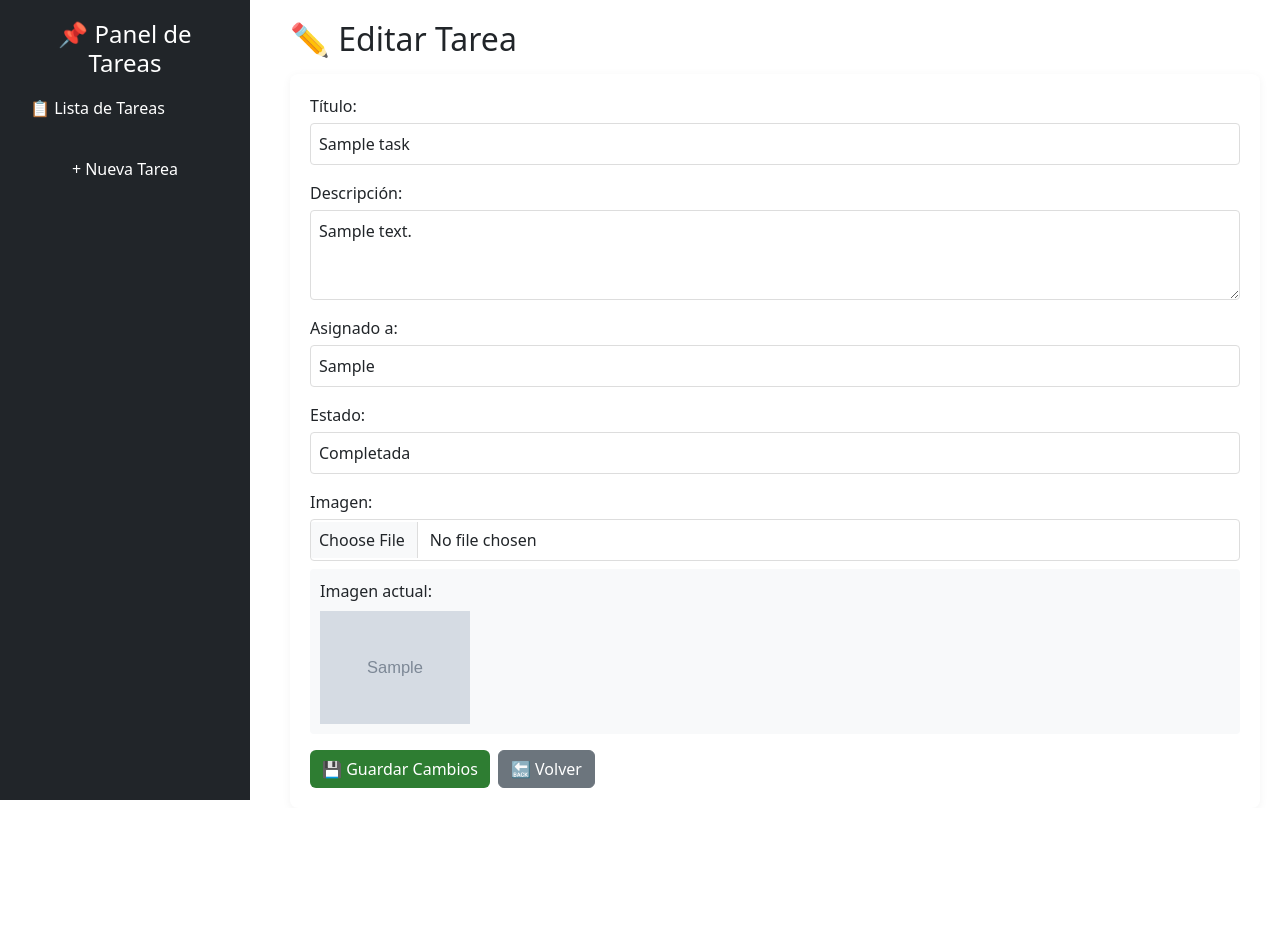
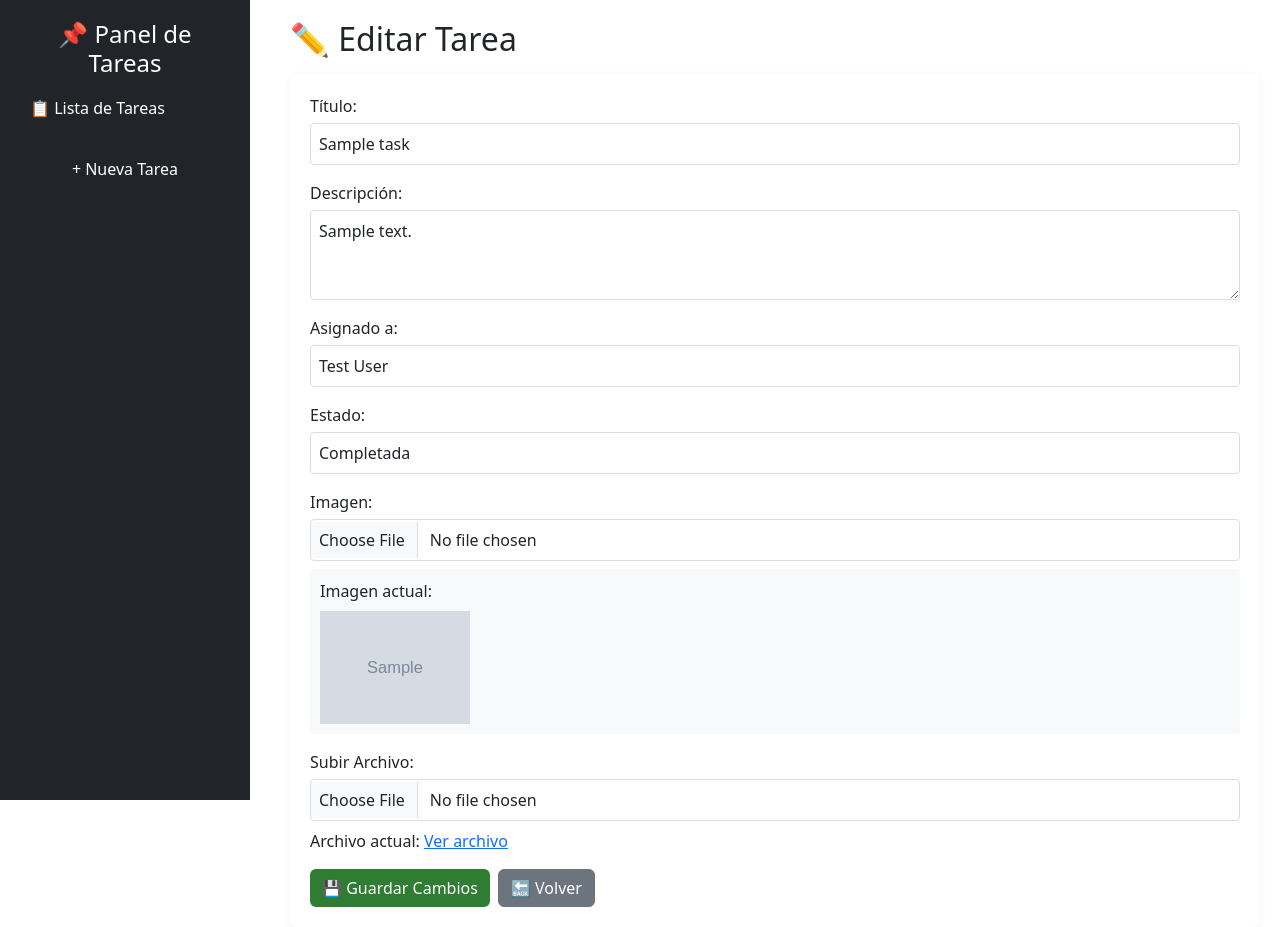
Before and after one commit to Pythonjhon/administrador-, a Laravel app: page /tasks/1/edit in a window 1280 px wide. Before the commit the page ends 800 px from the top, so only its background shows below. Run offline with Laravel 12, Linux system fonts and the light colour scheme; data comes from the database, SQL or seed files in the repository; tables that the repository leaves empty hold one stand-in row (values such as "Sample post"); grey boxes marked "Sample" are stand-in pictures.

Commit message:
crud completo y datos pedidos por el usuario completado

```diff
--- a/app/Http/Controllers/TaskController.php
+++ b/app/Http/Controllers/TaskController.php
@@ -3,18 +3,15 @@
 namespace App\Http\Controllers;
 
 use App\Models\Task;
+use App\Models\User;
 use Illuminate\Http\Request;
 use Illuminate\Support\Facades\Storage;
 
 class TaskController extends Controller
 {
-    /**
-     * Muestra la lista de tareas.
-     */
     public function index(Request $request)
     {
         $filter = $request->query('filter');
-
         $tasks = Task::when($filter === 'completed', fn($query) => $query->where('completed', true))
                      ->when($filter === 'pending', fn($query) => $query->where('completed', false))
                      ->paginate(10);
@@ -22,31 +19,25 @@
         return view('tasks.index', compact('tasks', 'filter'));
     }
 
-    /**
-     * Muestra el formulario de creación de tareas.
-     */
     public function create()
 {
-        return view('tasks.create');
+    $users = User::all(); // Obtener todos los usuarios
+    return view('tasks.create', compact('users'));
 }
 
-    /**
-     * Almacena una nueva tarea.
-     */
     public function store(Request $request)
     {
         $request->validate([
             'title' => 'required|string|max:255',
             'description' => 'nullable|string',
-        'assigned_to' => 'required|string|max:255',
+            'assigned_to' => 'required|exists:users,id',
             'completed' => 'required|boolean',
-        'image' => 'nullable|image|mimes:jpeg,png,jpg,gif|max:2048' // Validación de imagen
+            'image' => 'nullable|image|mimes:jpeg,png,jpg,gif|max:2048',
+            'archivo' => 'nullable|file|mimes:pdf,doc,docx,xls,xlsx|max:5120'
         ]);
 
-    $imagePath = null;
-    if ($request->hasFile('image')) {
-        $imagePath = $request->file('image')->store('tasks', 'public'); // Guarda la imagen en storage/app/public/tasks
-    }
+        $imagePath = $request->file('image')?->store('tasks', 'public');
+        $archivoPath = $request->file('archivo')?->store('tasks/files', 'public');
 
         Task::create([
             'title' => $request->title,
@@ -54,60 +45,59 @@
             'assigned_to' => $request->assigned_to,
             'completed' => $request->completed,
             'image' => $imagePath,
+            'archivo' => $archivoPath,
         ]);
 
         return redirect()->route('tasks.index')->with('success', 'Tarea creada con éxito.');
     }
 
-    /**
-     * Muestra el formulario de edición de tareas.
-     */
     public function edit(Task $task)
     {
-        return view('tasks.edit', compact('task'));
+        $users = User::all(); // Obtener todos los usuarios para la asignación de tareas
+        return view('tasks.edit', compact('task', 'users'));
     }
-
-    /**
-     * Actualiza una tarea.
-     */
 
     public function update(Request $request, Task $task)
 {
     $request->validate([
         'title' => 'required|string|max:255',
         'description' => 'nullable|string',
-        'assigned_to' => 'required|string|max:255',
+        'assigned_to' => 'nullable|exists:users,id',
         'completed' => 'required|boolean',
-        'image' => 'nullable|image|mimes:jpeg,png,jpg,gif|max:2048'
+        'image' => 'nullable|image|mimes:jpeg,png,jpg,gif|max:2048',
+        'archivo' => 'nullable|mimes:pdf,doc,docx,xlsx,csv|max:5120', // Cambié 'file' por 'archivo'
     ]);
 
+    // Actualizar los campos de la tarea
+    $task->title = $request->title;
+    $task->description = $request->description;
+    $task->assigned_to = $request->assigned_to;
+    $task->completed = $request->completed;
+
+    // Si se sube una nueva imagen, eliminar la anterior y guardar la nueva
     if ($request->hasFile('image')) {
         if ($task->image) {
-            Storage::delete('public/' . $task->image); // Elimina la imagen anterior si existe
+            Storage::delete('public/' . $task->image);
         }
         $task->image = $request->file('image')->store('tasks', 'public');
     }
 
-    $task->update($request->only(['title', 'description', 'assigned_to', 'completed', 'image']));
-
-    return redirect()->route('tasks.index')->with('success', 'Tarea actualizada con éxito.');
+    // Si se sube un nuevo archivo, eliminar el anterior y guardar el nuevo
+    if ($request->hasFile('archivo')) { // Aquí corregí 'file' por 'archivo'
+        if ($task->archivo) { // Aquí también
+            Storage::delete('public/' . $task->archivo);
+        }
+        $task->archivo = $request->file('archivo')->store('tasks/files', 'public'); // Aquí también
     }
 
-    /**
-     * Cambia el estado de la tarea.
-     */
-    public function toggle(Task $task)
-    {
-        $task->update(['completed' => !$task->completed]);
+    $task->save();
 
-        return redirect()->route('tasks.index')->with('success', 'Estado de la tarea actualizado.');
+    return redirect()->route('tasks.index')->with('success', 'Tarea actualizada correctamente.');
 }
 
-    /**
-     * Elimina una tarea.
-     */
     public function destroy(Task $task)
     {
+        Storage::disk('public')->delete([$task->image, $task->archivo]);
         $task->delete();
 
         return redirect()->route('tasks.index')->with('success', 'Tarea eliminada correctamente.');
--- a/app/Models/Task.php
+++ b/app/Models/Task.php
@@ -9,12 +9,10 @@
 {
     use HasFactory;
 
-    protected $fillable = [
-        'title',
-        'description',
-        'assigned_to', // Persona asignada a la tarea
-        'completed',
-        'file_path', // Ruta del archivo subido
-        'image', // img
-    ];
+    protected $fillable = ['title', 'description', 'completed', 'image', 'user_id','archivo',];
+
+    public function user()
+    {
+        return $this->belongsTo(User::class);
+    }
 }
--- a/resources/views/tasks/edit.blade.php
+++ b/resources/views/tasks/edit.blade.php
@@ -58,7 +58,7 @@
             box-shadow: 0 0 0 0.2rem rgba(46, 125, 50, 0.25);
         }
 
-        .image-preview {
+        .file-preview {
             background: #f8f9fa;
             padding: 10px;
             border-radius: 4px;
@@ -127,8 +127,15 @@
 
                 <div class="mb-3">
                     <label for="assigned_to" class="form-label">Asignado a:</label>
-                    <input type="text" name="assigned_to" id="assigned_to" class="form-control"
-                           value="{{ old('assigned_to', $task->assigned_to) }}" required>
+                    <select name="assigned_to" id="assigned_to" class="form-control">
+                        <option value="">-- No asignado --</option>
+                        @foreach ($users as $user)
+                            <option value="{{ $user->id }}"
+                                {{ old('assigned_to', $task->assigned_to) == $user->id ? 'selected' : '' }}>
+                                {{ $user->name }}
+                            </option>
+                        @endforeach
+                    </select>
                 </div>
 
                 <div class="mb-3">
@@ -143,12 +150,23 @@
                     <label for="image" class="form-label">Imagen:</label>
                     <input type="file" name="image" id="image" class="form-control">
                     @if($task->image)
-                        <div class="image-preview">
+                        <div class="file-preview mt-2">
                             <p class="mb-2">Imagen actual:</p>
                             <img src="{{ asset('storage/' . $task->image) }}"
                                  alt="Imagen de la tarea" width="150">
                         </div>
                     @endif
+                </div>
+
+                <div class="mb-3">
+                    <label for="archivo" class="form-label">Subir Archivo:</label>
+                    <input type="file" name="archivo" id="archivo" class="form-control">
+                    @if($task->archivo)
+                        <div class="mt-2">
+                            <p class="mb-2">Archivo actual: <a href="{{ asset('storage/' . $task->archivo) }}" target="_blank">Ver archivo</a></p>
+                        </div>
+                    @endif
+
                 </div>
 
                 <div class="d-flex gap-2">
--- a/routes/web.php
+++ b/routes/web.php
@@ -34,5 +34,6 @@
     Route::put('/{task}', [TaskController::class, 'update'])->name('tasks.update');
     Route::delete('/{task}', [TaskController::class, 'destroy'])->name('tasks.destroy');
     Route::put('/{task}/toggle', [TaskController::class, 'toggle'])->name('tasks.toggle');
+    Route::get('/tasks/{task}/download', [TaskController::class, 'downloadFile'])->name('tasks.download');
 
 });
```
Also changed, not shown: resources/views/tasks/create.blade.php (+13 -1 lines), resources/views/tasks/index.blade.php (+14 -1 lines), database/migrations/2025_02_13_202435_create_tasks_table.php, database/migrations/2025_02_15_152127_add_assigned_to_to_tasks_table.php. Lines whose indentation alone changed are shown as unchanged.
